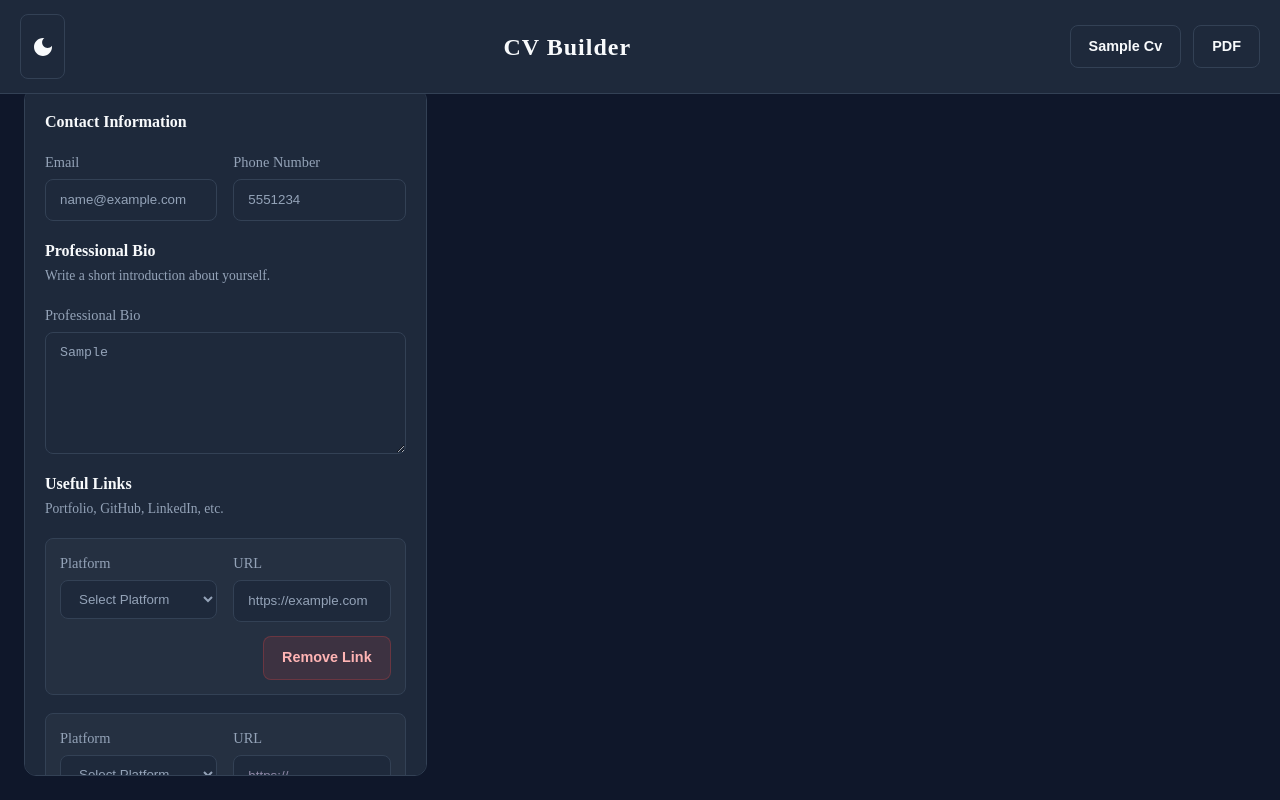
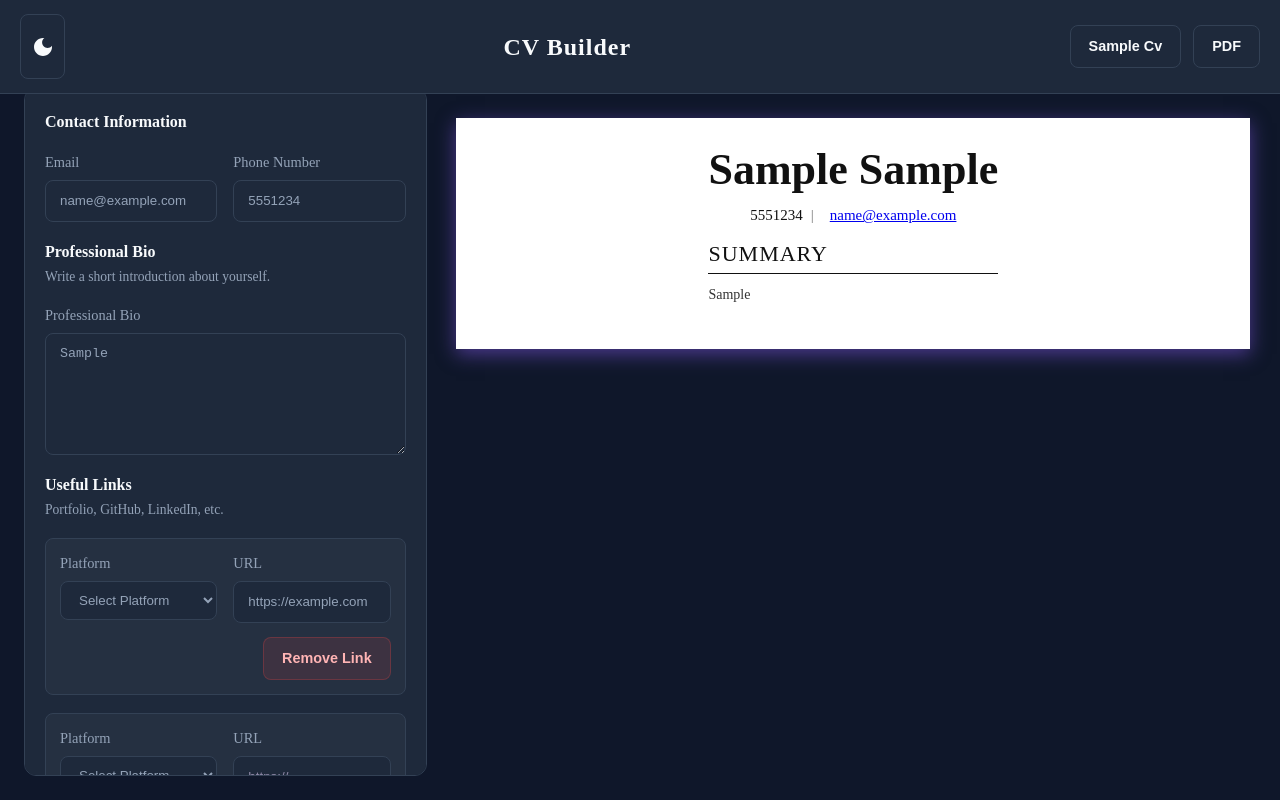
Before and after one commit to amrkhaled104/CV-Builder, a React (Vite) app: page / in a window 1280 px wide. Both pictures are taken after typing "Sample", "Sample", "name@example.com", "5551234", "Sample", "https://example.com" into the empty fields and a click on the button "+ Add Link". Shown: the part 30-830 px from the top of the page. Built offline with nearby package versions, Linux system fonts and the light colour scheme.

Commit message:
feat(CVPreview): create CV preview layout and bind general info data

```diff
--- a/src/App.tsx
+++ b/src/App.tsx
@@ -1,14 +1,16 @@
 import "./App.css";
 import HeaderBar from "./components/layout/HeaderBar/HeaderBar.jsx";
 import FormInputs from "./components/layout/FormInput/FormInputs.jsx";
-import { useState } from "react";
+import CvPreview from "./components/layout/CvReview/CvPreview.jsx";
+import { useRef, useState } from "react";
 
 function App() {
+   const cvRef = useRef(null);
   const [generalInfo, setGeneralInfo] = useState({
     firstName: "",
     lastName: "",
-    email:"",
-    bio:"",
+    email: "",
+    bio: "",
     links: [
       {
         id: crypto.randomUUID(),
@@ -23,6 +25,7 @@ function App() {
       <HeaderBar />
       <div className="mainContent">
         <FormInputs generalInfo={generalInfo} setGeneralInfo={setGeneralInfo} />
+        <CvPreview generalInfo={generalInfo} ref={cvRef} />
       </div>
     </>
   );
--- /dev/null
+++ b/src/components/layout/CvReview/CvPreview.css
@@ -0,0 +1,77 @@
+/* ========================================
+   CV PREVIEW
+======================================== */
+.cvPreview {
+  width: 210mm;
+  min-width: 210mm;
+  margin: 30px auto;
+  padding: 28px 36px;
+  background: #fff;
+  color: #111;
+  font-family: "Times New Roman", serif;
+  font-size: 14px;
+  line-height: 1.4;
+  box-shadow: 0 5px 18px rgba(138, 92, 246, 0.5);
+}
+/* ========================================
+   HEADER
+======================================== */
+
+.cv-header {
+    text-align: center;
+    margin-bottom: 15px;
+}
+
+.cv-name {
+    margin: 0;
+    font-size: 44px;
+    font-weight: bold;
+    line-height: 1.1;
+}
+
+.cv-contact {
+    display: flex;
+    justify-content: center;
+    align-items: center;
+    gap: 8px;
+    flex-wrap: wrap;
+    margin-top: 10px;
+    font-size: 15px;
+}
+.cv-contact span {
+
+    white-space: nowrap;
+    flex-shrink: 0;
+}
+
+.cv-contact span:not(:last-child)::after {
+
+    content: "|";
+    margin-left: 8px;
+    margin-right: 8px;
+    color: #777;
+}
+/* ========================================
+   PROFILE
+======================================== */
+
+.cv-summary {
+    margin-top: 10px;
+    text-align: justify;
+    line-height: 1.55;
+    color: #333;
+}
+/* ========================================
+   SECTION TITLE
+======================================== */
+
+.cv-section-title {
+    margin: 10px 0 10px;
+    padding-bottom: 3px;
+    border-bottom: 1px solid #111;
+    text-transform: uppercase;
+    letter-spacing: 1px;
+    font-size: 22px;
+    font-weight: normal;
+    text-align: left;
+}
--- /dev/null
+++ b/src/components/layout/CvReview/CvPreview.jsx
@@ -0,0 +1,44 @@
+import "./CvPreview.css";
+import { forwardRef } from "react";
+const CvPreview = forwardRef((props, ref) => {
+  return (
+    <section className="cvPreview" ref={ref}>
+      <header className="cv-header">
+        <h1 className="cv-name">
+          {props.generalInfo.firstName} {props.generalInfo.lastName}
+        </h1>
+        <div className="cv-contact">
+          {props.generalInfo.phone && <span>{props.generalInfo.phone}</span>}
+          {props.generalInfo.email && (
+            <span>
+              <a
+                href={`mailto:${props.generalInfo.email}`}
+                target="_blank"
+                rel="noreferrer"
+              >
+                {props.generalInfo.email}
+              </a>
+            </span>
+          )}
+          {props.generalInfo.links
+            .filter((link) => link.title && link.url)
+            .map((link) => (
+              <span key={link.id}>
+                <a href={link.url} target="_blank" rel="noreferrer">
+                  {link.title === "Other" ? link.customTitle : link.title}
+                </a>
+              </span>
+            ))}
+        </div>
+
+        {props.generalInfo.bio && (
+          <>
+            <h2 className="cv-section-title">Summary</h2>
+            <p className="cv-summary">{props.generalInfo.bio}</p>
+          </>
+        )}
+      </header>
+    </section>
+  );
+});
+export default CvPreview;
```
